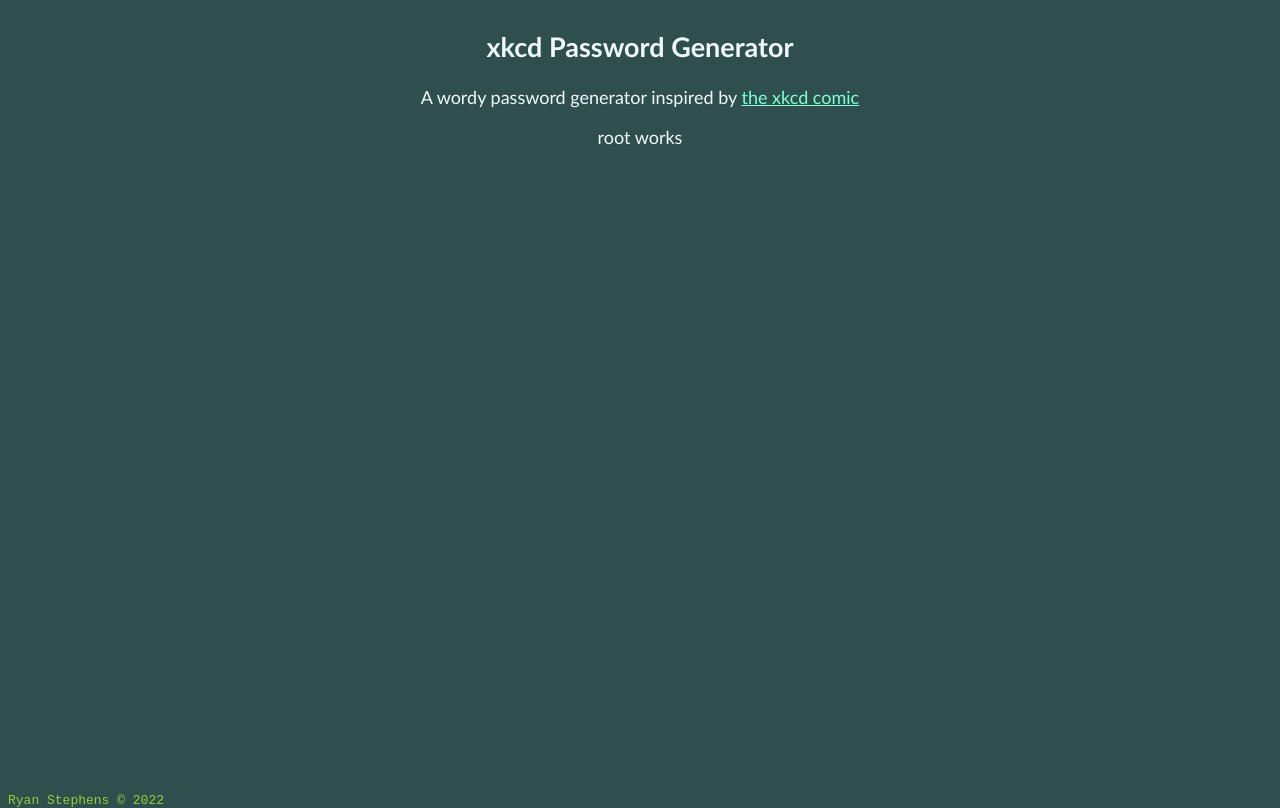
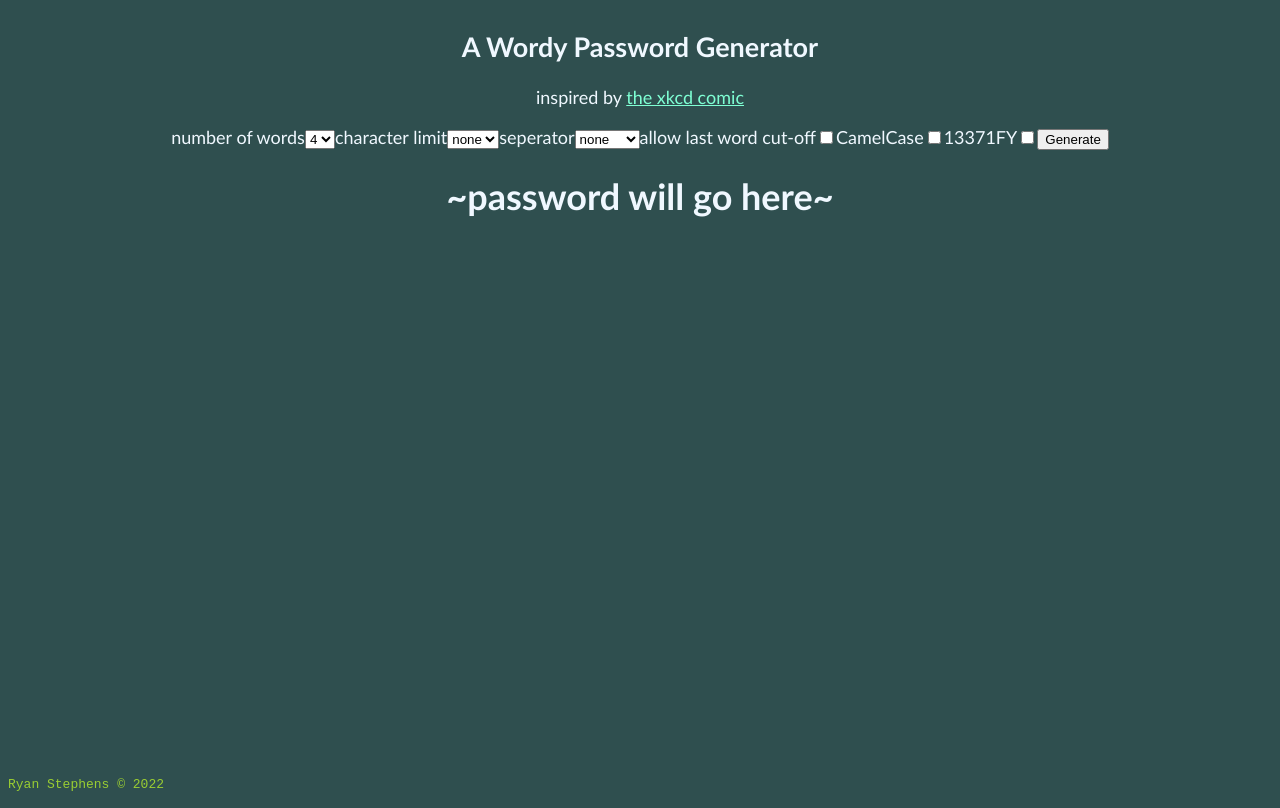
Before and after one commit to rnstphns/xkcdPW, an Angular app in the folder xkcd-pw-gen/: page / in a window 1280 px wide. Built offline with nearby package versions, Linux system fonts and the light colour scheme.

Commit message:
form template

```diff
--- a/xkcd-pw-gen/src/app/app.component.ts
+++ b/xkcd-pw-gen/src/app/app.component.ts
@@ -1,12 +1,60 @@
 import { Component } from '@angular/core';
+import { DictService } from './dict.service';
 
 @Component({
   selector: 'app-root',
-  template: `<p>root works</p>`,
+  template: `
+            <form action="generate">
+              <label for="num-words">number of words</label>
+              <select name="num-words" id="num-words">
+                <option value="3">3</option>
+                <option selected="true"value="4">4</option>
+                <option value="5">5</option>
+                <option value="6">6</option>
+              </select>
+              <label for="char-limit">character limit</label>
+              <select name="char-limit" id="char-limit">
+                <option value="-1">none</option>
+                <option value="16">16</option>
+                <option value="20">20</option>
+                <option value="24">24</option>
+                <option value="28">28</option>
+                <option value="32">32</option>
+              </select>
+              <label for="seperator">seperator</label>
+              <select name="seperator" id="seperator">
+                <option value="">none</option>
+                <option value=" ">[space]</option>
+                <option value="-">-</option>
+                <option value="_">_</option>
+                <option value=",">,</option>
+                <option value=";">;</option>
+              </select>
+              <label for="partial-words">allow last word cut-off</label>
+              <input type="checkbox" id="partial-words">
+              <label for="camel-case">CamelCase</label>
+              <input type="checkbox" id="camel-case">
+              <label for="leet">13371FY</label>
+            <input type="checkbox" id="leet">
+            <button (click)="generatePass()">Generate</button>
+            </form>
+            <div *ngIf="generatedPass !== undefined; else password_display">
+                <p>{{generatedPass}}</p>
+            </div>
+            <ng-template #password_display>
+              <h1>~password will go here~</h1>
+            </ng-template>
+
+  `,
   styleUrls: ['./app.component.css']
 })
 export class AppComponent {
-  title = 'xkcd-pw-gen';
 
+  generatedPass: string | undefined;
 
+  constructor(private dict: DictService){ }
+
+  generatePass(){
+    console.log('todo app component: generatePass()')
+  }
 }
--- a/xkcd-pw-gen/src/index.html
+++ b/xkcd-pw-gen/src/index.html
@@ -2,7 +2,7 @@
 <html lang="en">
 <head>
   <meta charset="utf-8">
-  <title>A Wordy Password Generator</title>
+  <title>Password Generator</title>
   <base href="/">
   <meta name="viewport" content="width=device-width, initial-scale=1">
   <link rel="icon" type="image/x-icon" href="favicon.ico">
@@ -10,8 +10,8 @@
 </head>
 <body>
   <div class="content">
-    <h2>xkcd Password Generator</h2>
-    <p>A wordy password generator inspired by
+    <h2>A Wordy Password Generator</h2>
+    <p>inspired by
     <a href="https://xkcd.com/936/">the xkcd comic</a></p>
     <app-root></app-root>
     </div>
--- a/xkcd-pw-gen/src/styles.css
+++ b/xkcd-pw-gen/src/styles.css
@@ -1,5 +1,5 @@
 html, body {
-    height: 100%;
+    height: 99%; /*100% height causes scroll bar to appear in browser (tested firefox)*/
     background-color: darkslategrey;
   }
 body {
```
